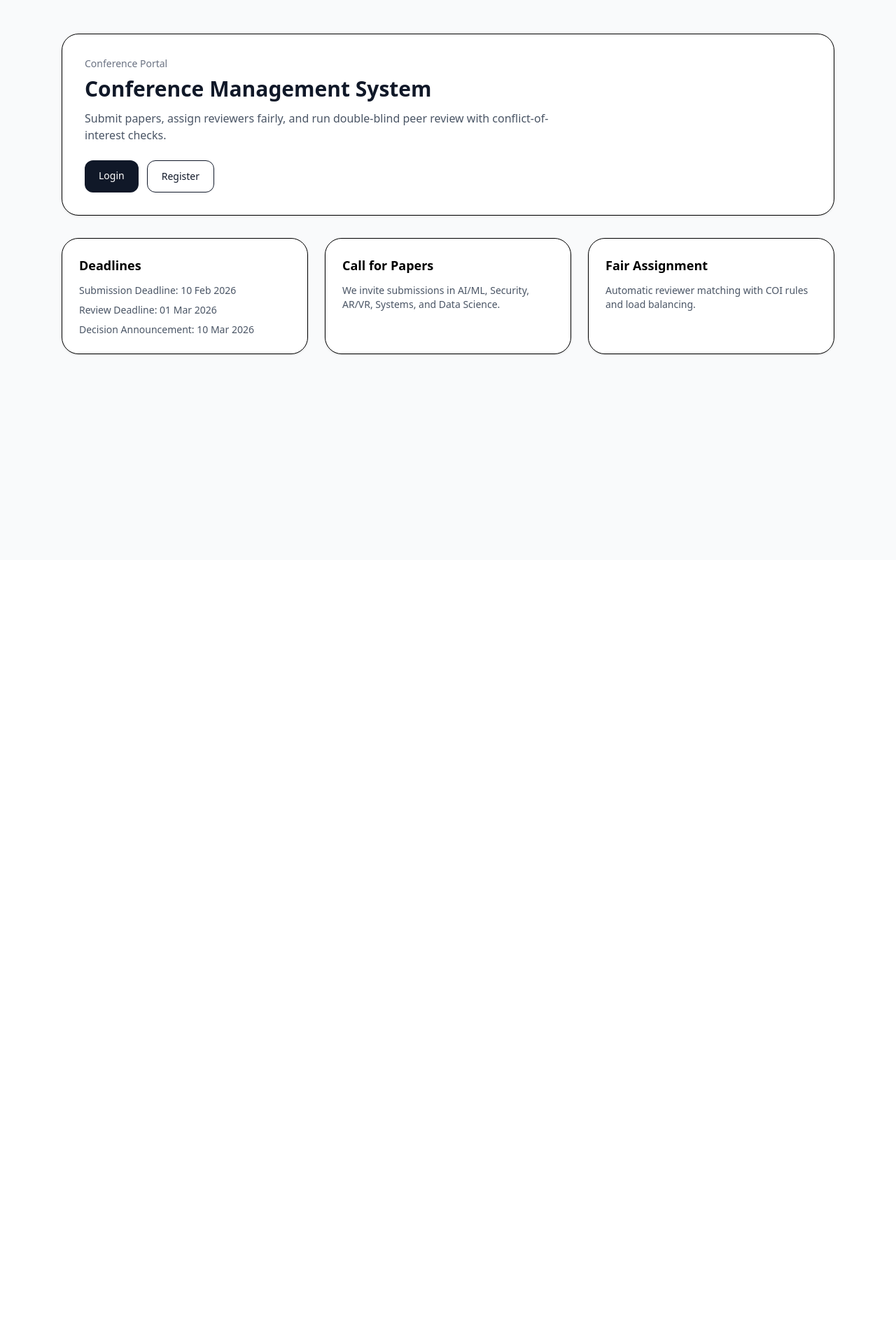
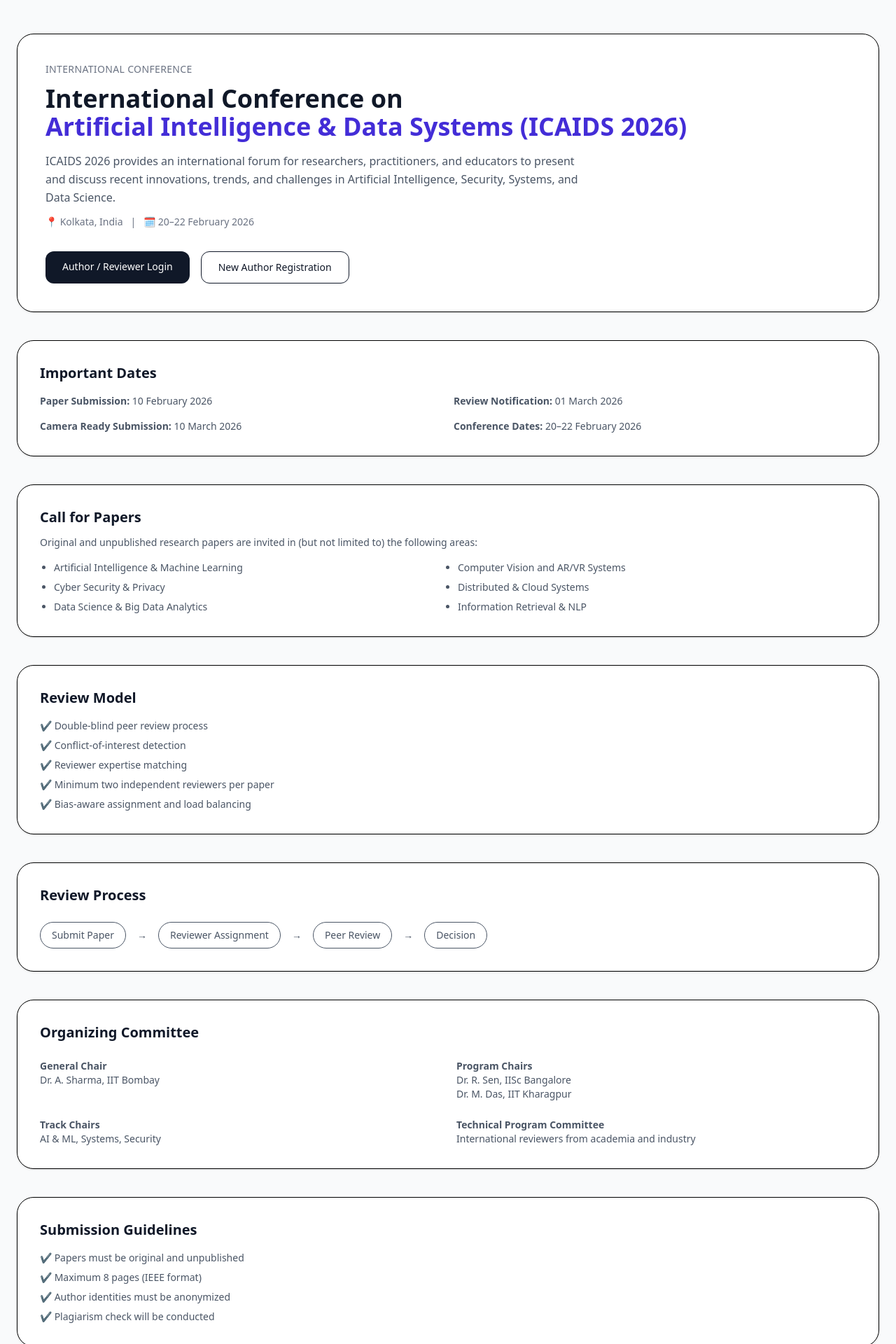
Before and after one commit to DibyanshGupta/RnD-Frontend-, a React app in the folder frontend/: page / in a window 1280 px wide. Shown: the top 1920 px of the page at 70% size. Before the commit the page ends 800 px from the top, so only its background shows below. Built offline with nearby package versions, Linux system fonts and the light colour scheme; the HTML template or start-up script is replaced by a standard one.

Commit message:
Landing Page modified

```diff
--- a/frontend/src/pages/Landing.jsx
+++ b/frontend/src/pages/Landing.jsx
@@ -1,10 +1,10 @@
-import React from "react";
-import { useEffect } from "react";
+import React, { useEffect } from "react";
 import { useNavigate, Link } from "react-router-dom";
 
 export default function Landing() {
+  const navigate = useNavigate();
 
-  const navigate = useNavigate();
+  /* ================= Auth Check (UNCHANGED) ================= */
   useEffect(() => {
     const token = localStorage.getItem("access");
     if (!token) return;
@@ -14,74 +14,177 @@ export default function Landing() {
         Authorization: `Bearer ${token}`,
       },
     })
-    .then(res => {
+      .then((res) => {
         if (!res.ok) throw new Error("Invalid token");
-      return;
-    })
-    .then(data => {
-      // console.log("User already logged in");
-
         navigate("/author/dashboard");
       })
       .catch(() => {
         localStorage.removeItem("access");
       });
-
-}, []);
+  }, [navigate]);
 
   return (
     <div className="min-h-screen bg-gray-50">
-      <div className="mx-auto max-w-6xl px-6 py-12">
-        <div className="rounded-3xl border bg-white p-8 shadow-sm">
-          <div className="text-sm text-gray-500">Conference Portal</div>
-          <h1 className="mt-2 text-3xl font-semibold text-gray-900">
-            Conference Management System
+      <div className="mx-auto max-w-7xl px-6 py-12">
+
+        {/* ================= HERO ================= */}
+        <section className="rounded-3xl border bg-white p-10 shadow-sm">
+          <div className="text-sm uppercase tracking-wide text-gray-500">
+            International Conference
+          </div>
+
+          <h1 className="mt-3 text-3xl md:text-4xl font-bold text-gray-900">
+            International Conference on
+            <span className="block text-indigo-700">
+              Artificial Intelligence & Data Systems (ICAIDS 2026)
+            </span>
           </h1>
-          <p className="mt-3 text-gray-600 max-w-2xl">
-            Submit papers, assign reviewers fairly, and run double-blind peer review with
-            conflict-of-interest checks.
+
+          <p className="mt-4 max-w-3xl text-gray-600 leading-relaxed">
+            ICAIDS 2026 provides an international forum for researchers,
+            practitioners, and educators to present and discuss recent
+            innovations, trends, and challenges in Artificial Intelligence,
+            Security, Systems, and Data Science.
           </p>
 
-          <div className="mt-6 flex flex-wrap gap-3">
+          <div className="mt-3 text-sm text-gray-500">
+            📍 Kolkata, India &nbsp; | &nbsp; 🗓 20–22 February 2026
+          </div>
+
+          <div className="mt-8 flex flex-wrap gap-4">
             <Link
               to="/login"
-              className="rounded-xl bg-gray-900 px-5 py-3 text-white text-sm font-medium"
+              className="rounded-xl bg-gray-900 px-6 py-3 text-white text-sm font-medium"
             >
-              Login
+              Author / Reviewer Login
             </Link>
+
             <Link
               to="/register"
-              className="rounded-xl border px-5 py-3 text-gray-900 text-sm font-medium"
+              className="rounded-xl border px-6 py-3 text-gray-900 text-sm font-medium"
             >
-              Register
+              New Author Registration
             </Link>
           </div>
+        </section>
+
+        {/* ================= IMPORTANT DATES ================= */}
+        <section className="mt-10 rounded-3xl border bg-white p-8 shadow-sm">
+          <h2 className="text-xl font-semibold text-gray-900">
+            Important Dates
+          </h2>
+
+          <div className="mt-4 grid gap-4 md:grid-cols-2 text-sm text-gray-600">
+            <div><strong>Paper Submission:</strong> 10 February 2026</div>
+            <div><strong>Review Notification:</strong> 01 March 2026</div>
+            <div><strong>Camera Ready Submission:</strong> 10 March 2026</div>
+            <div><strong>Conference Dates:</strong> 20–22 February 2026</div>
+          </div>
+        </section>
+
+        {/* ================= CALL FOR PAPERS ================= */}
+        <section className="mt-10 rounded-3xl border bg-white p-8 shadow-sm">
+          <h2 className="text-xl font-semibold text-gray-900">
+            Call for Papers
+          </h2>
+
+          <p className="mt-3 text-sm text-gray-600 max-w-4xl">
+            Original and unpublished research papers are invited in (but not
+            limited to) the following areas:
+          </p>
+
+          <ul className="mt-4 grid gap-2 md:grid-cols-2 list-disc pl-5 text-sm text-gray-600">
+            <li>Artificial Intelligence & Machine Learning</li>
+            <li>Computer Vision and AR/VR Systems</li>
+            <li>Cyber Security & Privacy</li>
+            <li>Distributed & Cloud Systems</li>
+            <li>Data Science & Big Data Analytics</li>
+            <li>Information Retrieval & NLP</li>
+          </ul>
+        </section>
+
+        {/* ================= REVIEW MODEL ================= */}
+        <section className="mt-10 rounded-3xl border bg-white p-8 shadow-sm">
+          <h2 className="text-xl font-semibold text-gray-900">
+            Review Model
+          </h2>
+
+          <ul className="mt-4 space-y-2 text-sm text-gray-600">
+            <li>✔ Double-blind peer review process</li>
+            <li>✔ Conflict-of-interest detection</li>
+            <li>✔ Reviewer expertise matching</li>
+            <li>✔ Minimum two independent reviewers per paper</li>
+            <li>✔ Bias-aware assignment and load balancing</li>
+          </ul>
+        </section>
+
+        {/* ================= REVIEW PROCESS TIMELINE ================= */}
+        <section className="mt-10 rounded-3xl border bg-white p-8 shadow-sm">
+          <h2 className="text-xl font-semibold text-gray-900">
+            Review Process
+          </h2>
+
+          <div className="mt-6 flex flex-wrap items-center gap-4 text-sm text-gray-600">
+            <span className="rounded-full border px-4 py-2">Submit Paper</span>
+            <span>→</span>
+            <span className="rounded-full border px-4 py-2">Reviewer Assignment</span>
+            <span>→</span>
+            <span className="rounded-full border px-4 py-2">Peer Review</span>
+            <span>→</span>
+            <span className="rounded-full border px-4 py-2">Decision</span>
+          </div>
+        </section>
+
+        {/* ================= COMMITTEES ================= */}
+        <section className="mt-10 rounded-3xl border bg-white p-8 shadow-sm">
+          <h2 className="text-xl font-semibold text-gray-900">
+            Organizing Committee
+          </h2>
+
+          <div className="mt-6 grid gap-6 md:grid-cols-2 text-sm text-gray-600">
+            <div>
+              <strong>General Chair</strong>
+              <div>Dr. A. Sharma, IIT Bombay</div>
             </div>
 
-        <div className="mt-8 grid gap-6 md:grid-cols-3">
-          <div className="rounded-3xl border bg-white p-6 shadow-sm">
-            <div className="text-lg font-semibold">Deadlines</div>
-            <ul className="mt-3 space-y-2 text-sm text-gray-600">
-              <li>Submission Deadline: 10 Feb 2026</li>
-              <li>Review Deadline: 01 Mar 2026</li>
-              <li>Decision Announcement: 10 Mar 2026</li>
-            </ul>
+            <div>
+              <strong>Program Chairs</strong>
+              <div>Dr. R. Sen, IISc Bangalore</div>
+              <div>Dr. M. Das, IIT Kharagpur</div>
             </div>
 
-          <div className="rounded-3xl border bg-white p-6 shadow-sm">
-            <div className="text-lg font-semibold">Call for Papers</div>
-            <p className="mt-3 text-sm text-gray-600">
-              We invite submissions in AI/ML, Security, AR/VR, Systems, and Data Science.
-            </p>
+            <div>
+              <strong>Track Chairs</strong>
+              <div>AI & ML, Systems, Security</div>
             </div>
 
-          <div className="rounded-3xl border bg-white p-6 shadow-sm">
-            <div className="text-lg font-semibold">Fair Assignment</div>
-            <p className="mt-3 text-sm text-gray-600">
-              Automatic reviewer matching with COI rules and load balancing.
-            </p>
+            <div>
+              <strong>Technical Program Committee</strong>
+              <div>International reviewers from academia and industry</div>
             </div>
           </div>
+        </section>
+
+        {/* ================= SUBMISSION GUIDELINES ================= */}
+        <section className="mt-10 rounded-3xl border bg-white p-8 shadow-sm">
+          <h2 className="text-xl font-semibold text-gray-900">
+            Submission Guidelines
+          </h2>
+
+          <ul className="mt-4 space-y-2 text-sm text-gray-600">
+            <li>✔ Papers must be original and unpublished</li>
+            <li>✔ Maximum 8 pages (IEEE format)</li>
+            <li>✔ Author identities must be anonymized</li>
+            <li>✔ Plagiarism check will be conducted</li>
+          </ul>
+        </section>
+
+        {/* ================= FOOTER ================= */}
+        <footer className="mt-14 text-center text-sm text-gray-500">
+          © ICAIDS 2026 · Department of Computer Science
+          <div>Contact: icads2026@conference.org</div>
+        </footer>
+
       </div>
     </div>
   );
```
Lines whose indentation alone changed are shown as unchanged.
